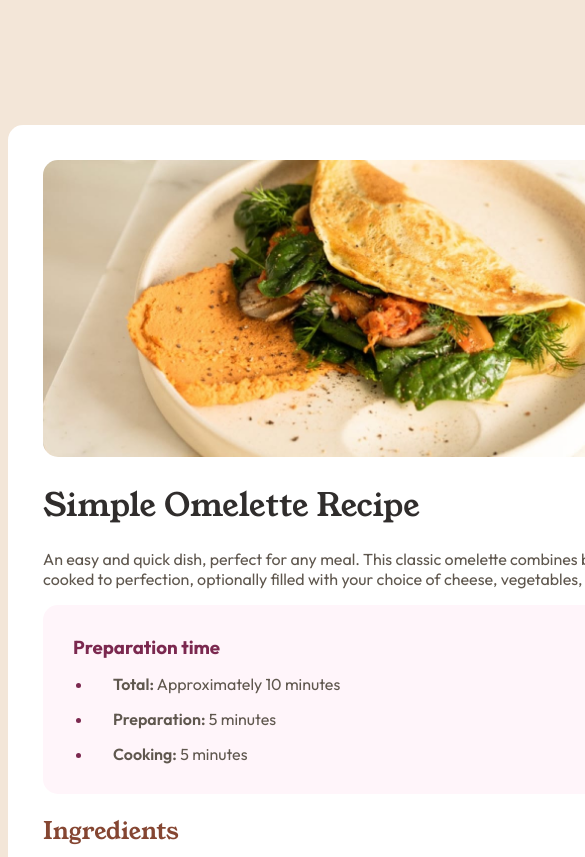
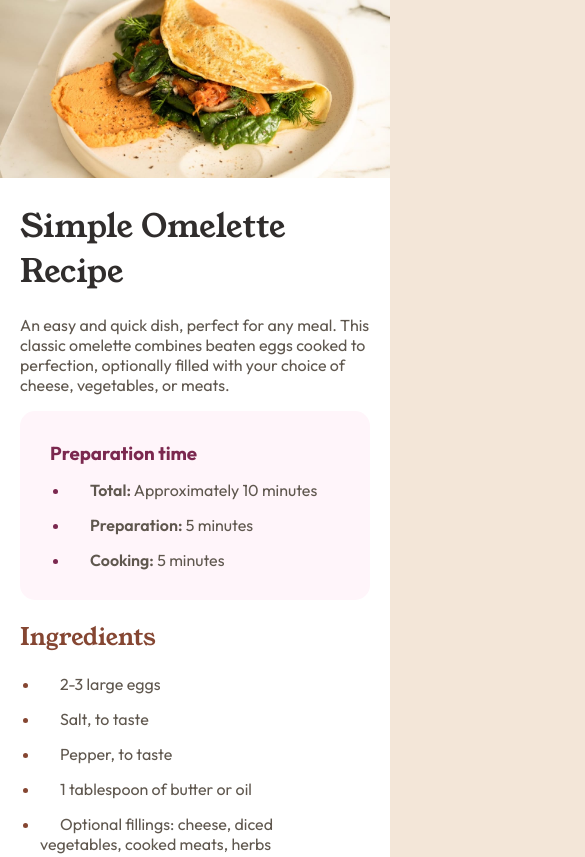
Before and after one commit to faridlakbar/recipe-page, a plain HTML site: page index.html in a window 390 px wide. Shown: the top 857 px of the page, 585 px wide, since content can reach past the window. Drawn offline with Linux system fonts and the light colour scheme.

Commit message:
responsive

```diff
--- a/index.html
+++ b/index.html
@@ -128,11 +128,30 @@
       .attribution a {
         color: hsl(228, 45%, 44%);
       }
+      @media screen and (max-width: 750px) {
+        body {
+          margin: 0;
+          padding: 0;
+        }
+        img {
+          border-radius: 0;
+        }
+        .card {
+          width: 100%;
+          margin: 0;
+          padding: 0;
+          border-radius: 0;
+        }
+        .konten {
+          padding: 0 20px 20px 20px;
+        }
+      }
     </style>
   </head>
   <body>
     <div class="card">
       <img src="./assets/images/image-omelette.jpeg" alt="omelette" />
+      <div class="konten">
         <h1>Simple Omelette Recipe</h1>
         <p>
           An easy and quick dish, perfect for any meal. This classic omelette
@@ -166,17 +185,18 @@
             water or milk for a fluffier texture.
           </li>
           <li>
-          <b>Heat the pan:</b> Place a non-stick frying pan over medium heat and
-          add butter or oil.
+            <b>Heat the pan:</b> Place a non-stick frying pan over medium heat
+            and add butter or oil.
           </li>
           <li>
-          <b>Cook the omelette:</b> Once the butter is melted and bubbling, pour
-          in the eggs. Tilt the pan to ensure the eggs evenly coat the surface.
+            <b>Cook the omelette:</b> Once the butter is melted and bubbling,
+            pour in the eggs. Tilt the pan to ensure the eggs evenly coat the
+            surface.
           </li>
           <li>
             <b>Add fillings (optional): </b>When the eggs begin to set at the
-          edges but are still slightly runny in the middle, sprinkle your chosen
-          fillings over one half of the omelette.
+            edges but are still slightly runny in the middle, sprinkle your
+            chosen fillings over one half of the omelette.
           </li>
           <li>
             <b>Fold and serve: </b>As the omelette continues to cook, carefully
@@ -212,6 +232,7 @@
           </tr>
         </table>
       </div>
+    </div>
 
     <div class="attribution">
       Challenge by
```
Lines whose indentation alone changed are shown as unchanged.
